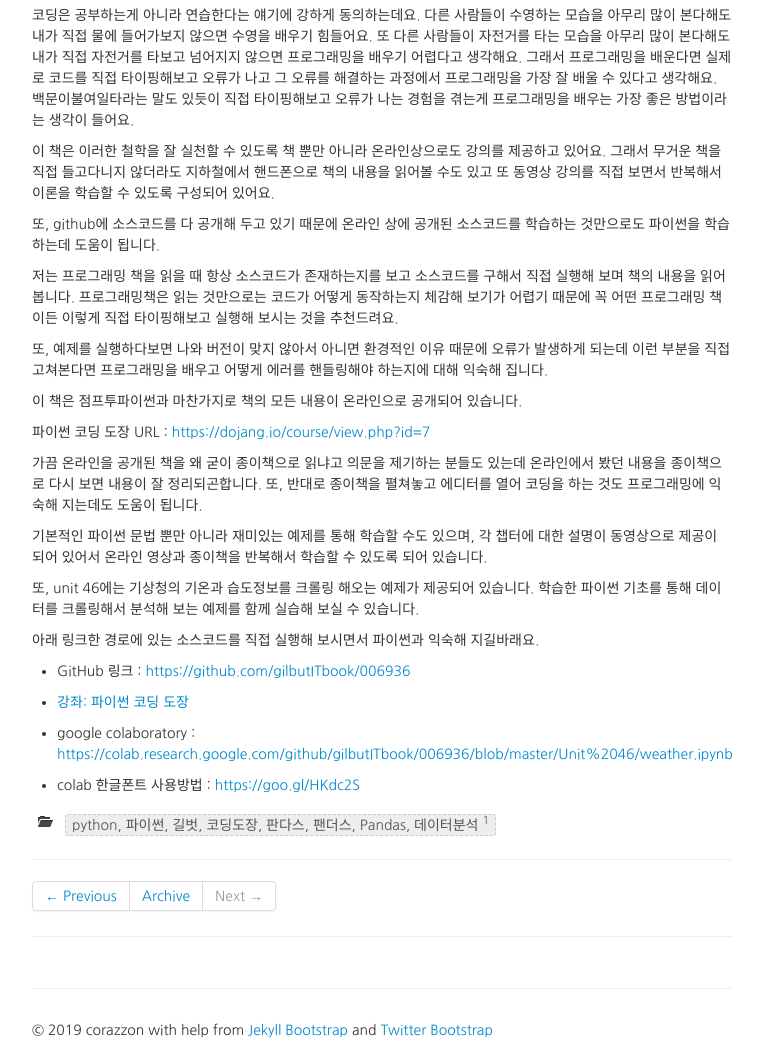
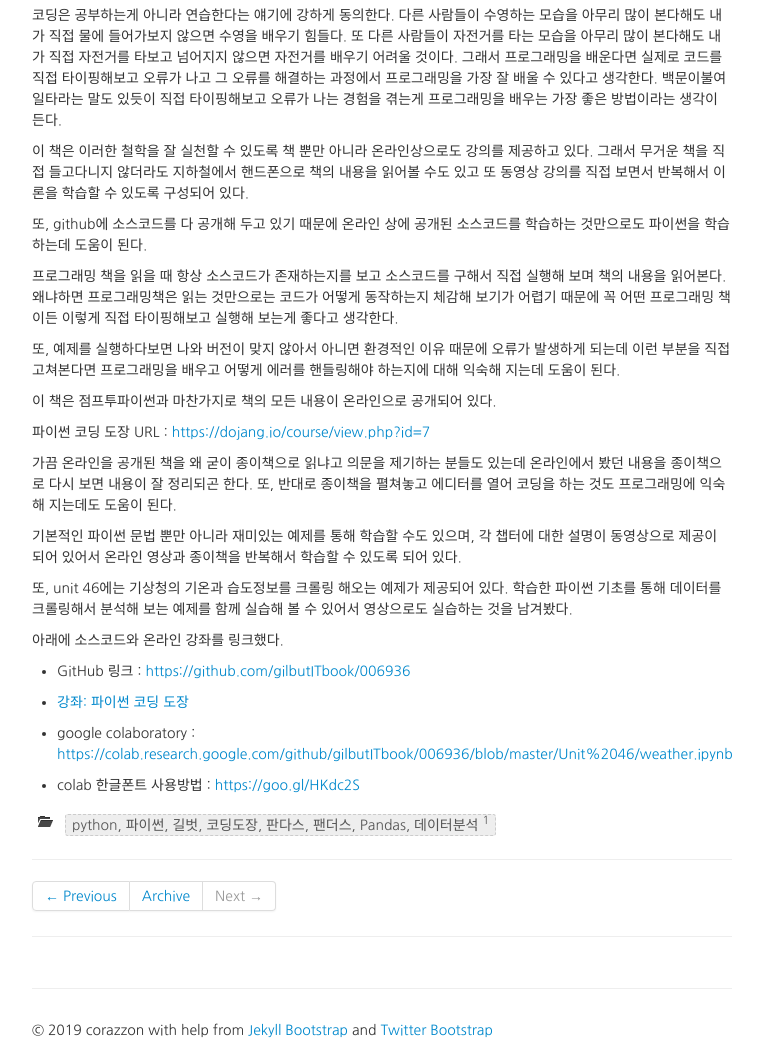
Before and after one commit to corazzon/corazzon.github.com, a Jekyll site: the page built from _posts/2019-07-18-python-coding-dojang.md, in a window 1280 px wide and 1400 px high, scrolled down 528 px. Shown: the part 349-1400 px from the top of the window, without its empty margins (258-1021 px from the left). Built offline with Jekyll 4.4.1, drawn with Linux system fonts in a browser that asks for light colours; nearby versions of some CDN libraries; some of the changed text lies outside the part shown.

Commit message:
Update 2019-07-18-python-coding-dojang.md

```diff
--- a/_posts/2019-07-18-python-coding-dojang.md
+++ b/_posts/2019-07-18-python-coding-dojang.md
@@ -1,7 +1,7 @@
 ---
 layout: post
 title: "[도서 리뷰] 파이썬 코딩 도장"
-tagline: "이 리뷰는 길벗출판사의 리뷰 이벤트를 통해 책을 제공받아 작성했습니다. "
+tagline: "이 리뷰는 길벗출판사의 개발자 리뷰 이벤트를 통해 책을 제공받아 작성했습니다. "
 description: "파이썬 코딩 도장"
 category: python, 파이썬, 길벗, 코딩도장, 판다스, 팬더스, Pandas, 데이터분석
 ---
@@ -13,35 +13,36 @@ category: python, 파이썬, 길벗, 코딩도장, 판다스, 팬더스, Pandas,
 <iframe width="560" height="315" src="https://www.youtube.com/embed/FzCcFDYeJDk" frameborder="0" allow="accelerometer; autoplay; encrypted-media; gyroscope; picture-in-picture" allowfullscreen></iframe>
 
 
-코딩은 공부하는게 아니라 연습한다는 얘기에 강하게 동의하는데요.
-다른 사람들이 수영하는 모습을 아무리 많이 본다해도 내가 직접 물에 들어가보지 않으면 수영을 배우기 힘들어요. 또 다른 사람들이 자전거를 타는 모습을 아무리 많이 본다해도 내가 직접 자전거를 타보고 넘어지지 않으면 프로그래밍을 배우기 어렵다고 생각해요.
-그래서 프로그래밍을 배운다면 실제로 코드를 직접 타이핑해보고 오류가 나고 그 오류를 해결하는 과정에서 프로그래밍을 가장 잘 배울 수 있다고 생각해요.
-백문이불여일타라는 말도 있듯이 직접 타이핑해보고 오류가 나는 경험을 겪는게 프로그래밍을 배우는 가장 좋은 방법이라는 생각이 들어요.
+코딩은 공부하는게 아니라 연습한다는 얘기에 강하게 동의한다.
+다른 사람들이 수영하는 모습을 아무리 많이 본다해도 내가 직접 물에 들어가보지 않으면 수영을 배우기 힘들다. 또 다른 사람들이 자전거를 타는 모습을 아무리 많이 본다해도 내가 직접 자전거를 타보고 넘어지지 않으면 자전거를 배우기 어려울 것이다.
+그래서 프로그래밍을 배운다면 실제로 코드를 직접 타이핑해보고 오류가 나고 그 오류를 해결하는 과정에서 프로그래밍을 가장 잘 배울 수 있다고 생각한다.
+백문이불여일타라는 말도 있듯이 직접 타이핑해보고 오류가 나는 경험을 겪는게 프로그래밍을 배우는 가장 좋은 방법이라는 생각이 든다.
 
-이 책은 이러한 철학을 잘 실천할 수 있도록 책 뿐만 아니라 온라인상으로도 강의를 제공하고 있어요.
-그래서 무거운 책을 직접 들고다니지 않더라도 지하철에서 핸드폰으로 책의 내용을 읽어볼 수도 있고 또 동영상 강의를 직접 보면서 반복해서 이론을 학습할 수 있도록 구성되어 있어요.
+이 책은 이러한 철학을 잘 실천할 수 있도록 책 뿐만 아니라 온라인상으로도 강의를 제공하고 있다.
+그래서 무거운 책을 직접 들고다니지 않더라도 지하철에서 핸드폰으로 책의 내용을 읽어볼 수도 있고 또 동영상 강의를 직접 보면서 반복해서 이론을 학습할 수 있도록 구성되어 있다.
 
-또, github에 소스코드를 다 공개해 두고 있기 때문에 온라인 상에 공개된 소스코드를 학습하는 것만으로도  파이썬을 학습하는데 도움이 됩니다.
+또, github에 소스코드를 다 공개해 두고 있기 때문에 온라인 상에 공개된 소스코드를 학습하는 것만으로도 파이썬을 학습하는데 도움이 된다.
 
-저는 프로그래밍 책을 읽을 때 항상 소스코드가 존재하는지를 보고 소스코드를 구해서 직접 실행해 보며 책의 내용을 읽어봅니다. 프로그래밍책은 읽는 것만으로는 코드가 어떻게 동작하는지 체감해 보기가 어렵기 때문에 꼭 어떤 프로그래밍 책이든 이렇게 직접 타이핑해보고 실행해 보시는 것을 추천드려요.
+프로그래밍 책을 읽을 때 항상 소스코드가 존재하는지를 보고 소스코드를 구해서 직접 실행해 보며 책의 내용을 읽어본다.
+왜냐하면 프로그래밍책은 읽는 것만으로는 코드가 어떻게 동작하는지 체감해 보기가 어렵기 때문에 꼭 어떤 프로그래밍 책이든 이렇게 직접 타이핑해보고 실행해 보는게 좋다고 생각한다.
 
-또, 예제를 실행하다보면 나와 버전이 맞지 않아서 아니면 환경적인 이유 때문에 오류가 발생하게 되는데 이런 부분을 직접 고쳐본다면 프로그래밍을 배우고 어떻게 에러를 핸들링해야 하는지에 대해 익숙해 집니다.
+또, 예제를 실행하다보면 나와 버전이 맞지 않아서 아니면 환경적인 이유 때문에 오류가 발생하게 되는데 이런 부분을 직접 고쳐본다면 프로그래밍을 배우고 어떻게 에러를 핸들링해야 하는지에 대해 익숙해 지는데 도움이 된다.
 
 
-이 책은 점프투파이썬과 마찬가지로 책의 모든 내용이 온라인으로 공개되어 있습니다.
+이 책은 점프투파이썬과 마찬가지로 책의 모든 내용이 온라인으로 공개되어 있다.
 
 파이썬 코딩 도장 URL : [https://dojang.io/course/view.php?id=7](https://dojang.io/course/view.php?id=7)
 
 가끔 온라인을 공개된 책을 왜 굳이 종이책으로 읽냐고 의문을 제기하는 분들도 있는데
-온라인에서 봤던 내용을 종이책으로 다시 보면 내용이 잘 정리되곤합니다.
-또, 반대로 종이책을 펼쳐놓고 에디터를 열어 코딩을 하는 것도 프로그래밍에 익숙해 지는데도 도움이 됩니다.
+온라인에서 봤던 내용을 종이책으로 다시 보면 내용이 잘 정리되곤 한다.
+또, 반대로 종이책을 펼쳐놓고 에디터를 열어 코딩을 하는 것도 프로그래밍에 익숙해 지는데도 도움이 된다.
 
-기본적인 파이썬 문법 뿐만 아니라 재미있는 예제를 통해 학습할 수도 있으며, 각 챕터에 대한 설명이 동영상으로 제공이 되어 있어서 온라인 영상과 종이책을 반복해서 학습할 수 있도록 되어 있습니다.
+기본적인 파이썬 문법 뿐만 아니라 재미있는 예제를 통해 학습할 수도 있으며, 각 챕터에 대한 설명이 동영상으로 제공이 되어 있어서 온라인 영상과 종이책을 반복해서 학습할 수 있도록 되어 있다.
 
-또, unit 46에는 기상청의 기온과 습도정보를 크롤링 해오는 예제가 제공되어 있습니다.
-학습한 파이썬 기초를 통해 데이터를 크롤링해서 분석해 보는 예제를 함께 실습해 보실 수 있습니다.
+또, unit 46에는 기상청의 기온과 습도정보를 크롤링 해오는 예제가 제공되어 있다.
+학습한 파이썬 기초를 통해 데이터를 크롤링해서 분석해 보는 예제를 함께 실습해 볼 수 있어서 영상으로도 실습하는 것을 남겨봤다.
 
-아래 링크한 경로에 있는 소스코드를 직접 실행해 보시면서 파이썬과 익숙해 지길바래요.
+아래에 소스코드와 온라인 강좌를 링크했다.
 
 
 * GitHub 링크 : [https://github.com/gilbutITbook/006936](https://github.com/gilbutITbook/006936)
```
